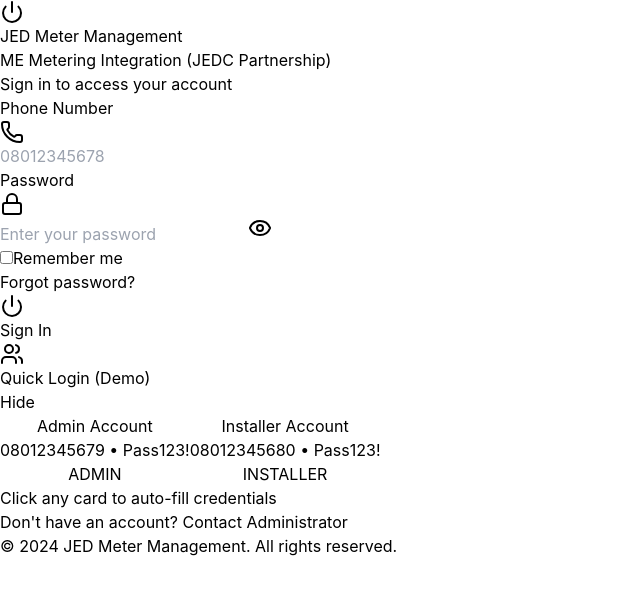
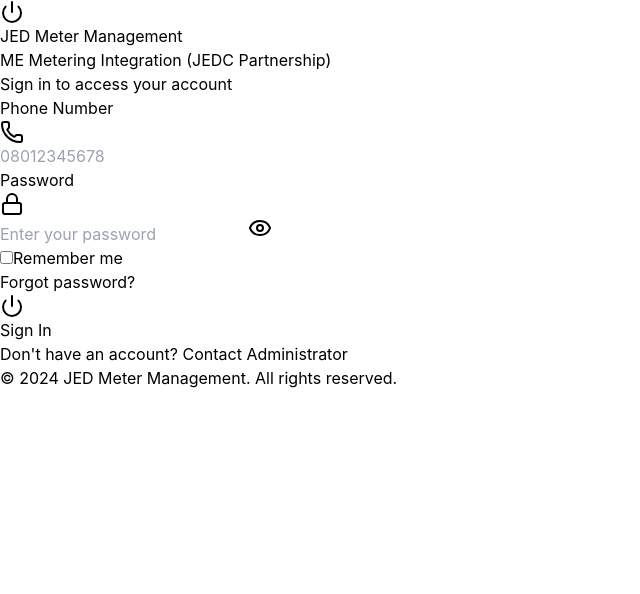
Before and after one commit to Asimic-James/me-metering-system, a React (Vite) app: page / in a window 1280 px wide. Shown: the top 594 px of the page, without its empty margins (0-640 px from the left). Built offline with nearby package versions, Linux system fonts and the light colour scheme; no server answers.

Commit message:
updated login

```diff
--- a/src/components/auth/Login.jsx
+++ b/src/components/auth/Login.jsx
@@ -1,5 +1,5 @@
 import { useState } from 'react';
-import { Power, Phone, Lock, Eye, EyeOff, AlertCircle, Users } from 'lucide-react';
+import { Power, Phone, Lock, Eye, EyeOff, AlertCircle } from 'lucide-react';
 
 function Login({ onLogin }) {
   const [formData, setFormData] = useState({
@@ -11,7 +11,6 @@ function Login({ onLogin }) {
   const [isSubmitting, setIsSubmitting] = useState(false);
   const [showPassword, setShowPassword] = useState(false);
   const [loginError, setLoginError] = useState('');
-  const [showDemoCredentials, setShowDemoCredentials] = useState(true);
 
   const validateForm = () => {
     const newErrors = {};
@@ -53,11 +52,7 @@ function Login({ onLogin }) {
     }
   };
 
-  const handleQuickLogin = (phone, password, role) => {
-    setFormData({ phone, password, rememberMe: false });
-    setLoginError('');
-    setErrors({});
-  };
+  // Removed handleQuickLogin function
 
   const handleSubmit = async (e) => {
     e.preventDefault();
@@ -282,66 +277,6 @@ function Login({ onLogin }) {
               )}
             </button>
           </form>
-
-          {/* Demo Credentials */}
-          {showDemoCredentials && (
-            <div className="mt-6">
-              <div className="flex items-center justify-between mb-3">
-                <div className="flex items-center gap-2">
-                  <Users className="w-4 h-4 text-blue-600" />
-                  <p className="text-xs font-semibold text-gray-700">Quick Login (Demo)</p>
-                </div>
-                <button
-                  onClick={() => setShowDemoCredentials(false)}
-                  className="text-xs text-gray-500 hover:text-gray-700"
-                >
-                  Hide
-                </button>
-              </div>
-
-              <div className="space-y-2">
-                {/* Admin Login */}
-                <button
-                  type="button"
-                  onClick={() => handleQuickLogin('08012345679', 'Pass123!', 'Admin')}
-                  disabled={isSubmitting}
-                  className="w-full p-3 bg-gradient-to-r from-purple-50 to-purple-100 border border-purple-200 rounded-lg hover:from-purple-100 hover:to-purple-200 transition-all text-left disabled:opacity-50"
-                >
-                  <div className="flex items-center justify-between">
-                    <div>
-                      <p className="text-xs font-semibold text-purple-900">Admin Account</p>
-                      <p className="text-xs text-purple-700 mt-0.5">08012345679 • Pass123!</p>
-                    </div>
-                    <span className="px-2 py-1 bg-purple-600 text-white text-xs rounded-full font-medium">
-                      ADMIN
-                    </span>
-                  </div>
-                </button>
-
-                {/* Installer Login */}
-                <button
-                  type="button"
-                  onClick={() => handleQuickLogin('08012345680', 'Pass123!', 'Installer')}
-                  disabled={isSubmitting}
-                  className="w-full p-3 bg-gradient-to-r from-blue-50 to-blue-100 border border-blue-200 rounded-lg hover:from-blue-100 hover:to-blue-200 transition-all text-left disabled:opacity-50"
-                >
-                  <div className="flex items-center justify-between">
-                    <div>
-                      <p className="text-xs font-semibold text-blue-900">Installer Account</p>
-                      <p className="text-xs text-blue-700 mt-0.5">08012345680 • Pass123!</p>
-                    </div>
-                    <span className="px-2 py-1 bg-blue-600 text-white text-xs rounded-full font-medium">
-                      INSTALLER
-                    </span>
-                  </div>
-                </button>
-              </div>
-
-              <p className="text-xs text-gray-500 mt-3 text-center italic">
-                Click any card to auto-fill credentials
-              </p>
-            </div>
-          )}
         </div>
 
         {/* Footer */}
```
